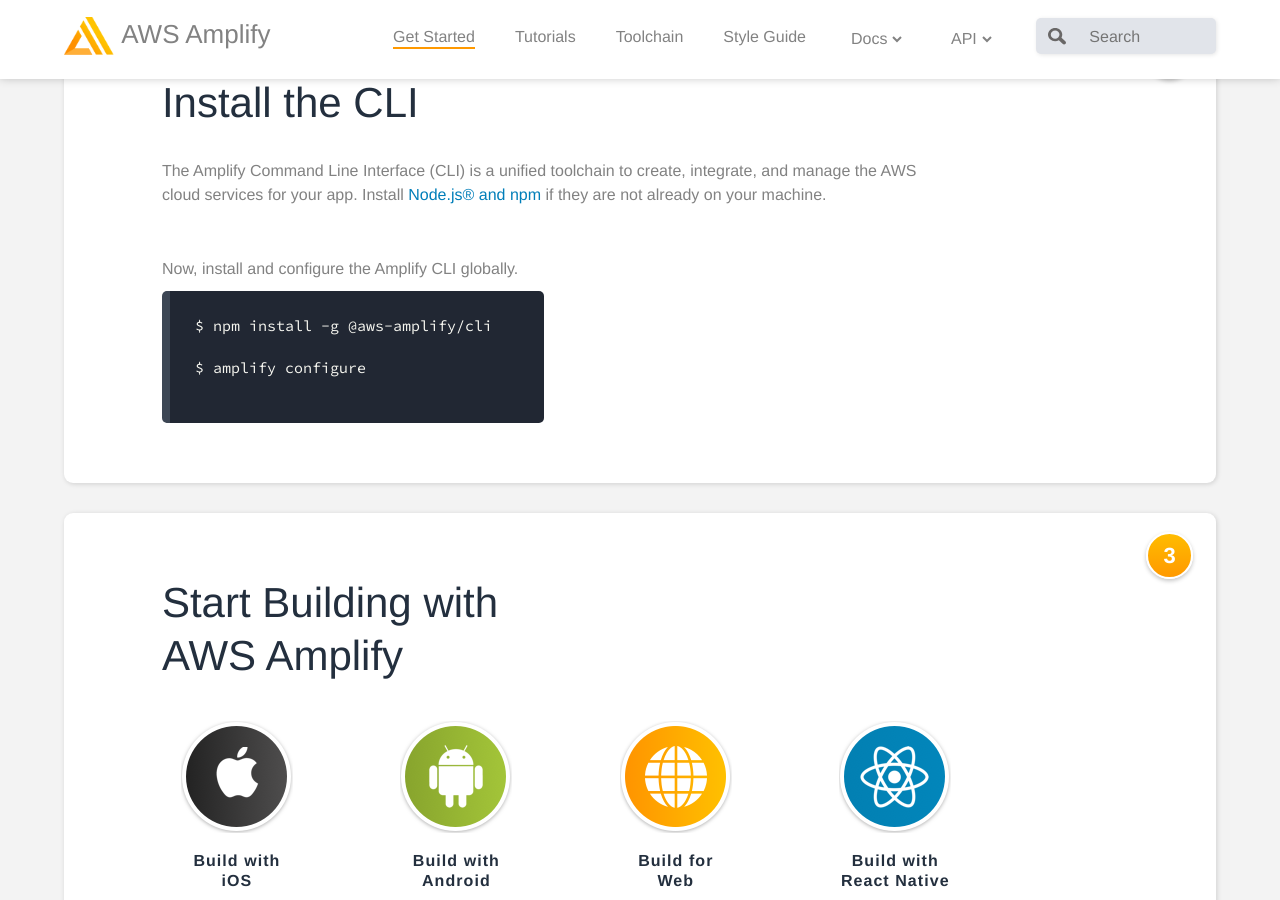
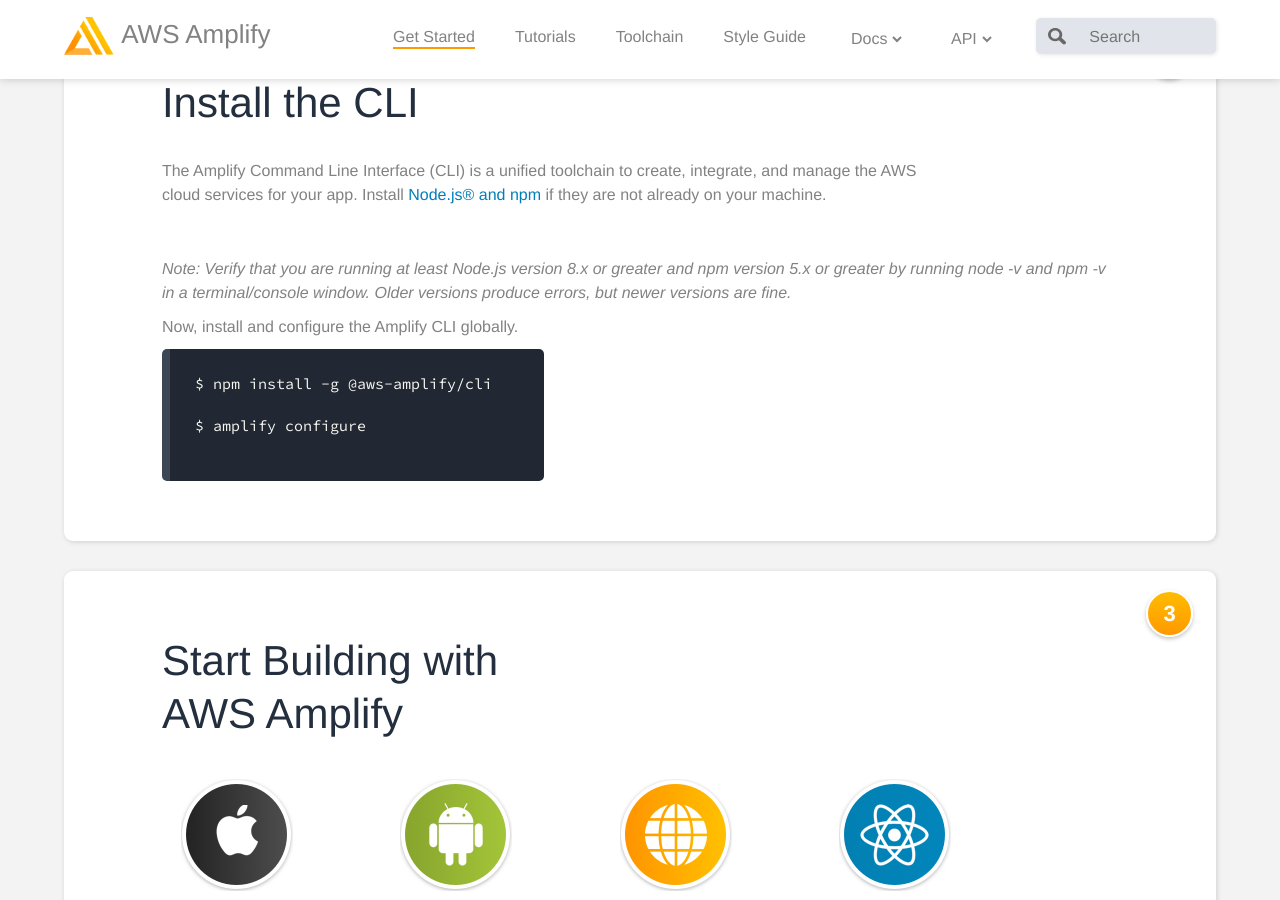
Before and after one commit to tommypraeger/tommypraeger.github.io, a Jekyll site: the page built from media/get_started.md, in a window 1280 px wide and 900 px high, scrolled down 634 px. Built offline with Jekyll 4.4.1, drawn with Linux system fonts in a browser that asks for light colours; some web fonts are replaced; comment, search, counter and statistics services are not loaded.

Commit message:
node version note

```diff
--- a/amplify-theme/_layouts/get_started.html
+++ b/amplify-theme/_layouts/get_started.html
@@ -78,6 +78,7 @@
                                     The Amplify Command Line Interface (CLI) is a unified toolchain to create, integrate, and manage the AWS cloud services for your app. Install <a id="node-link" href="https://nodejs.org/en/download/" target="_blank">Node.js® and npm</a> if they are not already on your machine.
                                 </div>
                             </div>
+                            <p class="subheader above-code-block"><i>Note: Verify that you are running at least Node.js version 8.x or greater and npm version 5.x or greater by running node -v and npm -v in a terminal/console window. Older versions produce errors, but newer versions are fine.</i></p>
                             <p class="subheader above-code-block">Now, install and configure the Amplify CLI globally.</p>
                             <div class="language-bash highlighter-rouge inline-block section-code-block">
                                 <div class="highlight">
```
